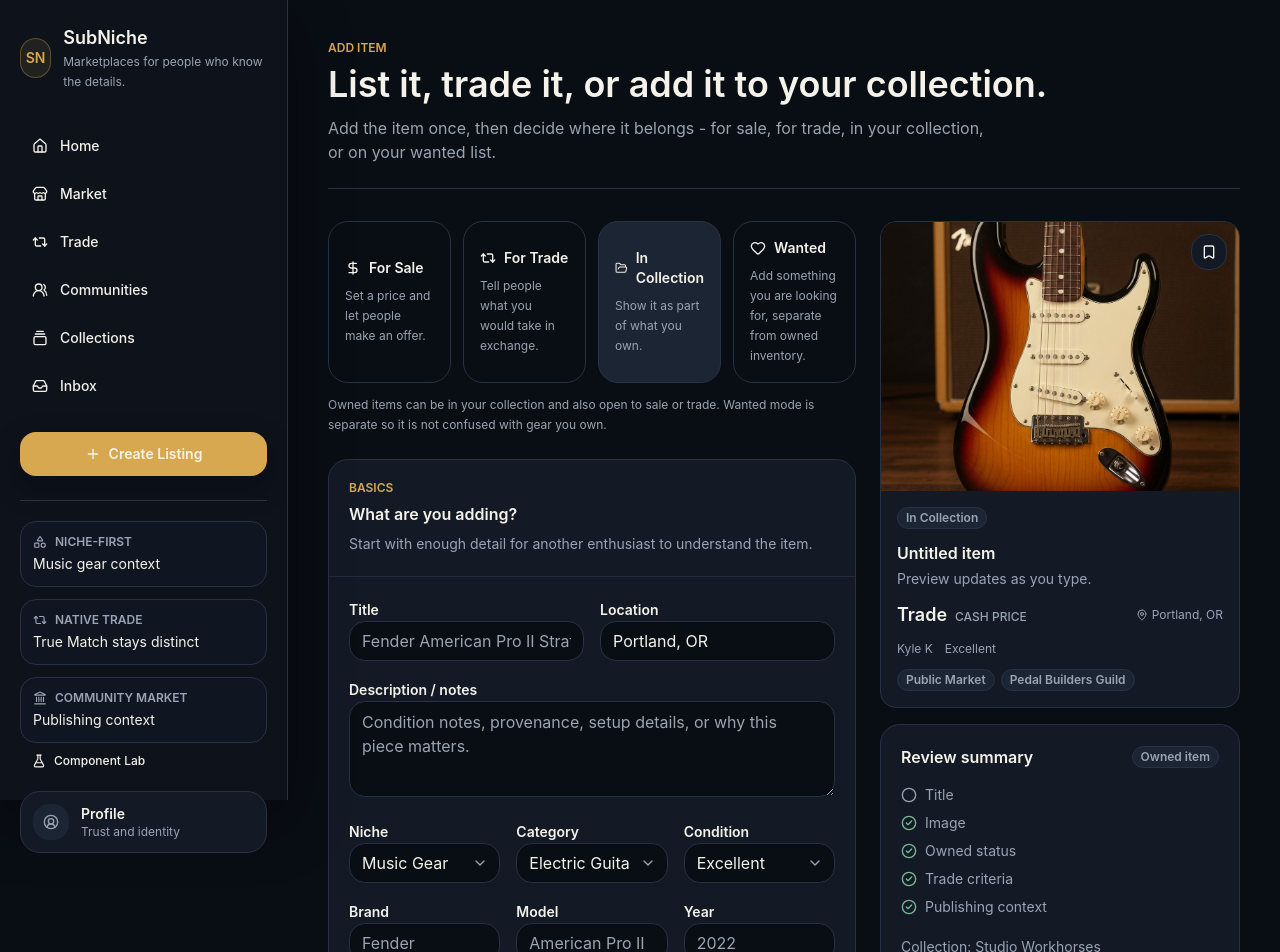
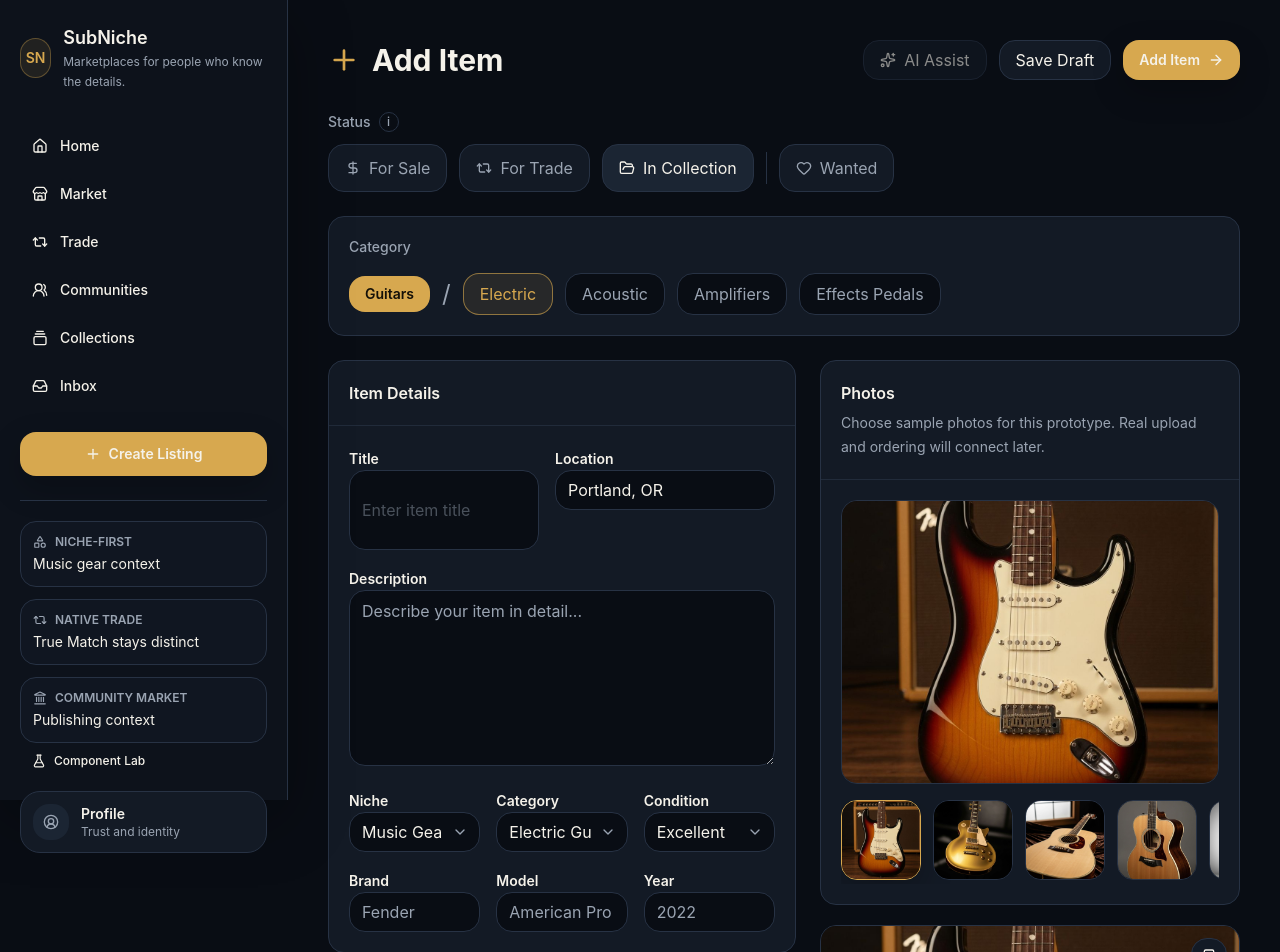
Before and after one commit to franciscodiaz-debug/subniche, a Next.js app: page /add-item in a window 1280 px wide. Shown: the top 952 px of the page. Built offline with nearby package versions, Linux system fonts and the light colour scheme.

Commit message:
Align add item flow with v0

```diff
--- a/app/add-item/page.tsx
+++ b/app/add-item/page.tsx
@@ -1,6 +1,7 @@
+import { ArrowRight, Plus, Sparkles } from "lucide-react";
 import { PageShell } from "@/components/layout/page-shell";
 import { AddItemFlow } from "@/components/add-item/add-item-flow";
-import { SectionHeader } from "@/components/ui/section-header";
+import { Button, buttonVariants } from "@/components/ui/button";
 import {
   mockCategories,
   mockCollections,
@@ -11,12 +12,26 @@ import {
 
 export default function AddItemPage() {
   return (
-    <PageShell>
-      <SectionHeader
-        eyebrow="Add item"
-        title="List it, trade it, or add it to your collection."
-        description="Add the item once, then decide where it belongs - for sale, for trade, in your collection, or on your wanted list."
-      />
+    <PageShell className="space-y-8">
+      <header className="flex flex-col gap-4 sm:flex-row sm:items-center sm:justify-between">
+        <div className="flex items-center gap-3">
+          <Plus className="size-8 text-accent" aria-hidden="true" />
+          <h1 className="text-3xl font-bold tracking-normal text-foreground">
+            Add Item
+          </h1>
+        </div>
+        <div className="flex flex-wrap items-center gap-3">
+          <Button variant="secondary" disabled>
+            <Sparkles className="size-4" aria-hidden="true" />
+            AI Assist
+          </Button>
+          <Button variant="secondary">Save Draft</Button>
+          <a href="#review-panel" className={buttonVariants()}>
+            Add Item
+            <ArrowRight className="size-4" aria-hidden="true" />
+          </a>
+        </div>
+      </header>
       <AddItemFlow
         categories={mockCategories}
         collections={mockCollections}
--- a/components/add-item/add-item-flow.tsx
+++ b/components/add-item/add-item-flow.tsx
@@ -27,6 +27,7 @@ import type {
   MockCommunity,
   MockNiche,
 } from "@/data/mock";
+import { cn } from "@/lib/utils";
 
 type AddItemFlowProps = {
   categories: MockCategory[];
@@ -110,7 +111,6 @@ export function AddItemFlow({
   };
 
   return (
-    <div className="mt-8 grid gap-6 xl:grid-cols-[minmax(0,1fr)_360px]">
     <div className="space-y-6">
       <StatusSelector
         mode={mode}
@@ -118,16 +118,22 @@ export function AddItemFlow({
         onModeChange={handleModeChange}
         onStatusesChange={setStatuses}
       />
+
+      <CategoryStrip
+        categories={categories}
+        selectedCategoryId={basics.categoryId}
+        onCategoryChange={(categoryId) =>
+          setBasics((current) => ({ ...current, categoryId }))
+        }
+      />
+
+      <div className="grid gap-6 xl:grid-cols-[minmax(0,1fr)_420px]">
+        <main className="space-y-6">
           <ItemBasicsStep
             basics={basics}
             categories={categories}
             niches={niches}
             onChange={setBasics}
-        />
-        <ItemMediaStep
-          images={sampleImages}
-          selectedImage={selectedImage}
-          onSelectImage={setSelectedImage}
           />
           {mode === "owned" && activeStatuses.forSale ? (
             <SaleFields sale={sale} onChange={setSale} />
@@ -154,7 +160,13 @@ export function AddItemFlow({
             publishing={publishing}
             onChange={setPublishing}
           />
-      </div>
+        </main>
+        <aside className="space-y-5 xl:sticky xl:top-6 xl:self-start">
+          <ItemMediaStep
+            images={sampleImages}
+            selectedImage={selectedImage}
+            onSelectImage={setSelectedImage}
+          />
           <ReviewPanel
             basics={basics}
             collection={collection}
@@ -168,6 +180,62 @@ export function AddItemFlow({
             trade={trade}
             wanted={wanted}
           />
+        </aside>
+      </div>
     </div>
   );
 }
+
+function CategoryStrip({
+  categories,
+  selectedCategoryId,
+  onCategoryChange,
+}: {
+  categories: MockCategory[];
+  selectedCategoryId: string;
+  onCategoryChange: (categoryId: string) => void;
+}) {
+  const selectedCategory = categories.find(
+    (category) => category.id === selectedCategoryId,
+  );
+  const parentLabel = selectedCategory?.name.includes("Guitar")
+    ? "Guitars"
+    : "Music Gear";
+  const childLabel = selectedCategory?.name.replace(" Guitars", "") ?? "Other";
+
+  return (
+    <section className="rounded-lg border border-border bg-surface p-5">
+      <div className="mb-4 text-sm font-medium text-muted-foreground">
+        Category
+      </div>
+      <div className="flex flex-wrap items-center gap-3">
+        <span className="rounded-lg bg-primary px-4 py-2 text-sm font-semibold text-primary-foreground">
+          {parentLabel}
+        </span>
+        <span className="text-2xl text-muted-foreground" aria-hidden="true">
+          /
+        </span>
+        {categories.map((category) => {
+          const active = category.id === selectedCategoryId;
+          const label = category.name.replace(" Guitars", "");
+
+          return (
+            <button
+              key={category.id}
+              type="button"
+              className={cn(
+                "rounded-lg border px-4 py-2 text-sm font-semibold transition",
+                active
+                  ? "border-accent/60 bg-accent/10 text-accent"
+                  : "border-border bg-background text-muted-foreground hover:border-accent/45 hover:text-foreground",
+              )}
+              onClick={() => onCategoryChange(category.id)}
+            >
+              {active ? childLabel : label}
+            </button>
+          );
+        })}
+      </div>
+    </section>
+  );
+}
--- a/components/add-item/form-section.tsx
+++ b/components/add-item/form-section.tsx
@@ -24,7 +24,7 @@ export function FormSection({
   title,
 }: FormSectionProps) {
   return (
-    <Card className={cn("overflow-hidden", className)}>
+    <Card className={cn("overflow-hidden rounded-lg", className)}>
       <CardHeader className="border-b border-border/70">
         {eyebrow ? (
           <p className="text-xs font-semibold uppercase text-accent">
--- a/components/add-item/item-basics-step.tsx
+++ b/components/add-item/item-basics-step.tsx
@@ -28,17 +28,16 @@ export function ItemBasicsStep({
 
   return (
     <FormSection
-      eyebrow="Basics"
-      title="What are you adding?"
-      description="Start with enough detail for another enthusiast to understand the item."
+      title="Item Details"
     >
-      <div className="grid gap-4 md:grid-cols-2">
+      <div className="grid gap-4 md:grid-cols-[minmax(0,1fr)_220px]">
         <FormField id="item-title" label="Title">
           <Input
             id="item-title"
+            className="h-20 text-3xl font-bold tracking-normal placeholder:text-muted-foreground/45"
             value={basics.title}
             onChange={(event) => update({ title: event.target.value })}
-            placeholder="Fender American Pro II Stratocaster"
+            placeholder="Enter item title"
           />
         </FormField>
         <FormField id="item-location" label="Location">
@@ -50,12 +49,13 @@ export function ItemBasicsStep({
           />
         </FormField>
       </div>
-      <FormField id="item-description" label="Description / notes">
+      <FormField id="item-description" label="Description">
         <Textarea
           id="item-description"
+          className="min-h-44 text-base leading-7"
           value={basics.description}
           onChange={(event) => update({ description: event.target.value })}
-          placeholder="Condition notes, provenance, setup details, or why this piece matters."
+          placeholder="Describe your item in detail..."
         />
       </FormField>
       <div className="grid gap-4 md:grid-cols-3">
--- a/components/add-item/item-media-step.tsx
+++ b/components/add-item/item-media-step.tsx
@@ -17,42 +17,69 @@ export function ItemMediaStep({
   onSelectImage,
   selectedImage,
 }: ItemMediaStepProps) {
+  const selected = images.find((image) => image.src === selectedImage);
+
   return (
     <FormSection
-      eyebrow="Photos"
-      title="Choose a sample image"
-      description="Photo upload will connect in the production build. For now, choose a sample image."
+      title="Photos"
+      description="Choose sample photos for this prototype. Real upload and ordering will connect later."
     >
-      <div className="grid gap-3 sm:grid-cols-2 lg:grid-cols-3">
+      <div className="overflow-hidden rounded-lg border border-border bg-background">
+        {selected ? (
+          <Image
+            src={selected.src}
+            alt={selected.alt}
+            width={720}
+            height={540}
+            sizes="(min-width: 1280px) 420px, 100vw"
+            className="aspect-[4/3] w-full object-cover"
+          />
+        ) : (
+          <div className="grid aspect-[4/3] place-items-center border border-dashed border-border text-center">
+            <div>
+              <ImagePlus
+                className="mx-auto size-8 text-accent"
+                aria-hidden="true"
+              />
+              <div className="mt-3 text-sm font-semibold text-foreground">
+                Add Photos
+              </div>
+            </div>
+          </div>
+        )}
+      </div>
+      <div className="flex gap-3 overflow-x-auto pb-1">
         {images.map((image) => {
-          const selected = selectedImage === image.src;
+          const active = selectedImage === image.src;
 
           return (
             <button
               key={image.src}
               type="button"
               className={cn(
-                "overflow-hidden rounded-xl border border-border bg-background text-left transition hover:border-accent/45",
-                selected && "border-accent shadow-card",
+                "relative size-20 shrink-0 overflow-hidden rounded-lg border border-border bg-background text-left transition hover:border-accent/45",
+                active && "border-accent shadow-card",
               )}
-              aria-pressed={selected}
+              aria-pressed={active}
               onClick={() => onSelectImage(image.src)}
             >
               <Image
                 src={image.src}
                 alt={image.alt}
-                width={320}
-                height={240}
-                sizes="(min-width: 1024px) 33vw, (min-width: 640px) 50vw, 100vw"
-                className="aspect-[4/3] w-full object-cover"
+                fill
+                sizes="80px"
+                className="object-cover"
               />
             </button>
           );
         })}
-      </div>
-      <div className="flex items-center gap-3 rounded-xl border border-dashed border-border bg-background p-4 text-sm text-muted-foreground">
-        <ImagePlus className="size-5 text-accent" aria-hidden="true" />
-        Real upload, drag-and-drop, and image ordering will be wired later.
+        <button
+          type="button"
+          className="grid size-20 shrink-0 place-items-center rounded-lg border border-dashed border-border bg-background text-muted-foreground transition hover:border-accent/45 hover:text-foreground"
+          aria-label="Add another photo"
+        >
+          <ImagePlus className="size-5" aria-hidden="true" />
+        </button>
       </div>
     </FormSection>
   );
--- a/components/add-item/review-panel.tsx
+++ b/components/add-item/review-panel.tsx
@@ -81,7 +81,7 @@ export function ReviewPanel(props: ReviewPanelProps) {
   ];
 
   return (
-    <aside className="space-y-4 lg:sticky lg:top-6">
+    <div id="review-panel" className="space-y-4">
       <AddItemPreviewCard {...props} />
       <div className="rounded-xl border border-border bg-surface p-5">
         <div className="flex items-center justify-between gap-3">
@@ -153,6 +153,6 @@ export function ReviewPanel(props: ReviewPanelProps) {
           </DialogContent>
         </Dialog>
       </div>
-    </aside>
+    </div>
   );
 }
--- a/components/add-item/status-selector.tsx
+++ b/components/add-item/status-selector.tsx
@@ -44,8 +44,17 @@ export function StatusSelector({
   const isWanted = mode === "wanted";
 
   return (
-    <div className="space-y-3">
-      <div className="grid gap-3 md:grid-cols-2 xl:grid-cols-4">
+    <section className="space-y-3">
+      <div className="flex items-center gap-2 text-sm font-medium text-muted-foreground">
+        Status
+        <span
+          className="grid size-5 place-items-center rounded-full border border-border text-xs"
+          aria-label="Owned items can be listed, traded, and collected at the same time."
+        >
+          i
+        </span>
+      </div>
+      <div className="flex flex-wrap items-center gap-3">
         {ownedOptions.map((option) => {
           const Icon = option.icon;
           const active = !isWanted && statuses[option.key];
@@ -55,7 +64,7 @@ export function StatusSelector({
               key={option.key}
               type="button"
               className={cn(
-                "min-h-28 rounded-xl border border-border bg-background p-4 text-left transition hover:border-accent/45 hover:bg-muted/40",
+                "inline-flex h-12 items-center gap-2 rounded-lg border border-border bg-surface px-4 text-sm font-semibold text-muted-foreground transition hover:border-accent/45 hover:text-foreground",
                 active && option.activeClass,
                 isWanted && "opacity-55",
               )}
@@ -69,38 +78,28 @@ export function StatusSelector({
                 onStatusesChange(nextStatuses);
               }}
             >
-              <div className="flex items-center gap-2 text-sm font-semibold">
-                <Icon className="size-4" aria-hidden="true" />
-                {option.label}
-              </div>
-              <p className="mt-2 text-xs leading-5 text-muted-foreground">
-                {option.description}
-              </p>
+              <Icon className="size-4" aria-hidden="true" />
+              {option.label}
             </button>
           );
         })}
+        <span
+          className="hidden h-8 w-px bg-border sm:block"
+          aria-hidden="true"
+        />
         <button
           type="button"
           className={cn(
-            "min-h-28 rounded-xl border border-border bg-background p-4 text-left transition hover:border-warning/45 hover:bg-warning/10",
+            "inline-flex h-12 items-center gap-2 rounded-lg border border-border bg-surface px-4 text-sm font-semibold text-muted-foreground transition hover:border-warning/45 hover:text-foreground",
             isWanted && "border-warning/50 bg-warning/12 text-warning",
           )}
           aria-pressed={isWanted}
           onClick={() => onModeChange(isWanted ? "owned" : "wanted")}
         >
-          <div className="flex items-center gap-2 text-sm font-semibold">
-            <Heart className="size-4" aria-hidden="true" />
-            Wanted
-          </div>
-          <p className="mt-2 text-xs leading-5 text-muted-foreground">
-            Add something you are looking for, separate from owned inventory.
-          </p>
+          <Heart className="size-4" aria-hidden="true" />
+          Wanted
         </button>
       </div>
-      <p className="text-xs leading-5 text-muted-foreground">
-        Owned items can be in your collection and also open to sale or trade.
-        Wanted mode is separate so it is not confused with gear you own.
-      </p>
-    </div>
+    </section>
   );
 }
```
Also changed, not shown: 1 other file (tests, documents, lock files or other folders). Lines whose indentation alone changed are shown as unchanged.
